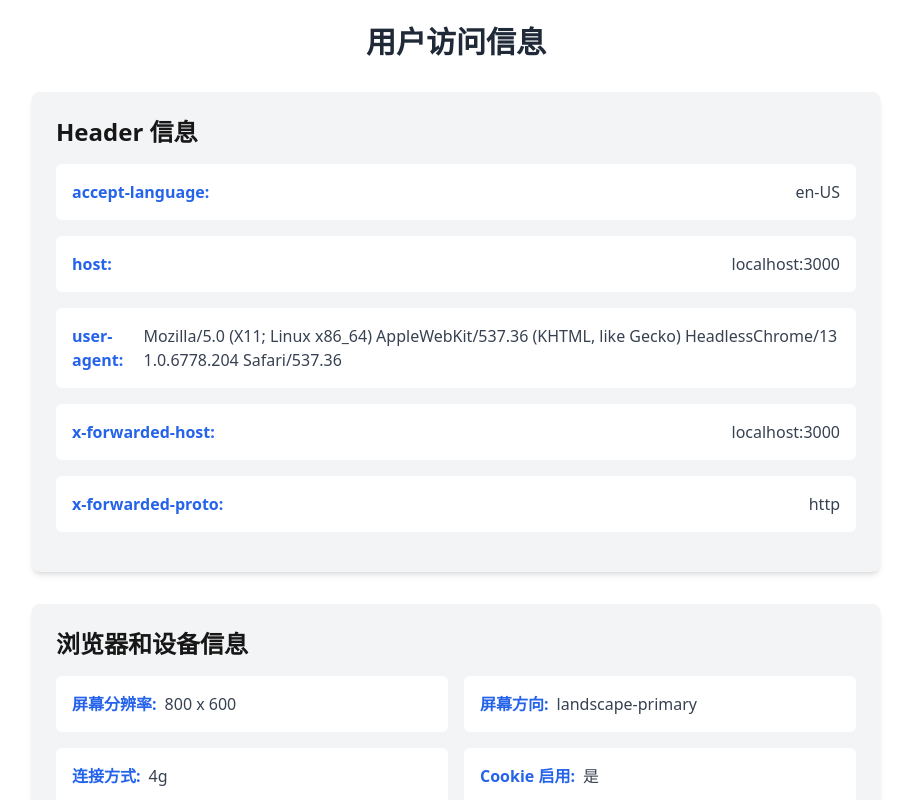
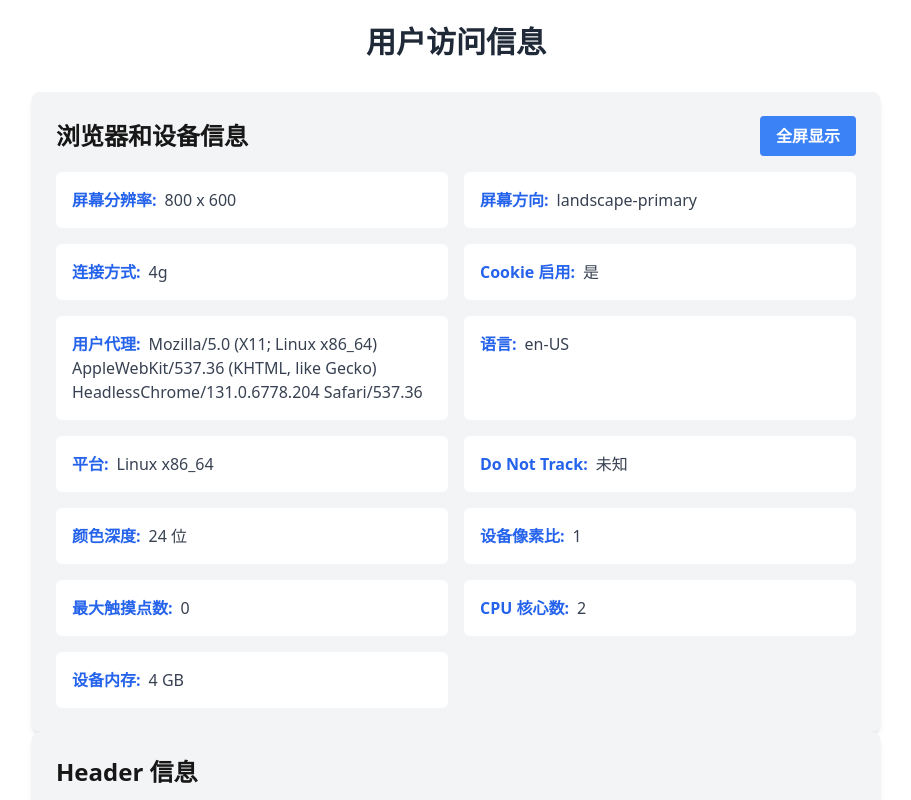
Before and after one commit to hfyydd/tesla-tools, a Next.js app: page / in a window 1280 px wide. Shown: the top 800 px of the page, without its empty margins (184-1095 px from the left). Built offline with nearby package versions, Linux system fonts and the light colour scheme.

Commit message:
增加全屏按钮

```diff
--- a/app/ClientInfo.tsx
+++ b/app/ClientInfo.tsx
@@ -25,6 +25,7 @@ export default function ClientInfo() {
     hardwareConcurrency: 0,
     deviceMemory: 0,
   });
+  const [isFullscreen, setIsFullscreen] = useState(false);
 
   useEffect(() => {
     const updateInfo = () => {
@@ -51,8 +52,28 @@ export default function ClientInfo() {
     updateInfo();
     window.addEventListener('resize', updateInfo);
 
-    return () => window.removeEventListener('resize', updateInfo);
+    const fullscreenChangeHandler = () => {
+      setIsFullscreen(!!document.fullscreenElement);
+    };
+    document.addEventListener('fullscreenchange', fullscreenChangeHandler);
+
+    return () => {
+      window.removeEventListener('resize', updateInfo);
+      document.removeEventListener('fullscreenchange', fullscreenChangeHandler);
+    };
   }, []);
+
+  const toggleFullscreen = () => {
+    if (!document.fullscreenElement) {
+      document.documentElement.requestFullscreen().catch(err => {
+        console.error(`全屏请求失败: ${err.message}`);
+      });
+    } else {
+      if (document.exitFullscreen) {
+        document.exitFullscreen();
+      }
+    }
+  };
 
   const InfoItem = ({ label, value }: { label: string; value: string | number | boolean }) => (
     <div className="bg-white rounded-md p-4">
@@ -63,7 +84,15 @@ export default function ClientInfo() {
 
   return (
     <div className="bg-gray-100 rounded-lg shadow-md p-6">
-      <h2 className="text-2xl font-semibold mb-4">浏览器和设备信息</h2>
+      <div className="flex justify-between items-center mb-4">
+        <h2 className="text-2xl font-semibold">浏览器和设备信息</h2>
+        <button
+          onClick={toggleFullscreen}
+          className="bg-blue-500 hover:bg-blue-700 text-white font-bold py-2 px-4 rounded"
+        >
+          {isFullscreen ? '退出全屏' : '全屏显示'}
+        </button>
+      </div>
       <div className="grid grid-cols-1 md:grid-cols-2 gap-4">
         <InfoItem label="屏幕分辨率" value={`${info.screenWidth} x ${info.screenHeight}`} />
         <InfoItem label="屏幕方向" value={info.orientation} />
--- a/app/page.tsx
+++ b/app/page.tsx
@@ -5,8 +5,9 @@ export default function Home() {
   return (
     <div className="max-w-4xl mx-auto p-6 font-sans">
       <h1 className="text-3xl font-bold text-center text-gray-800 mb-8">用户访问信息</h1>
+      <ClientInfo />
       <HeaderInfo />
-      <ClientInfo />
+
     </div>
   );
 }
```
